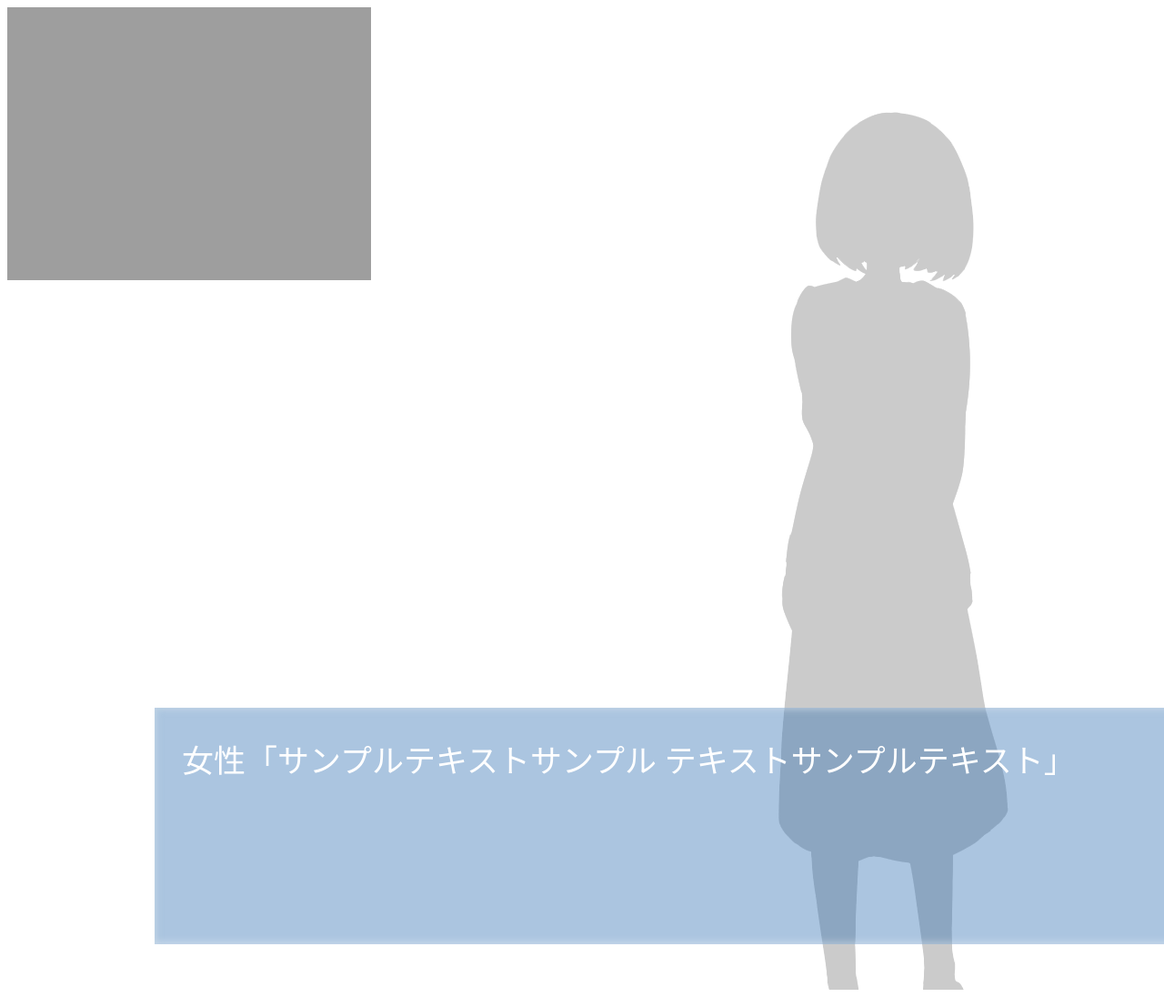
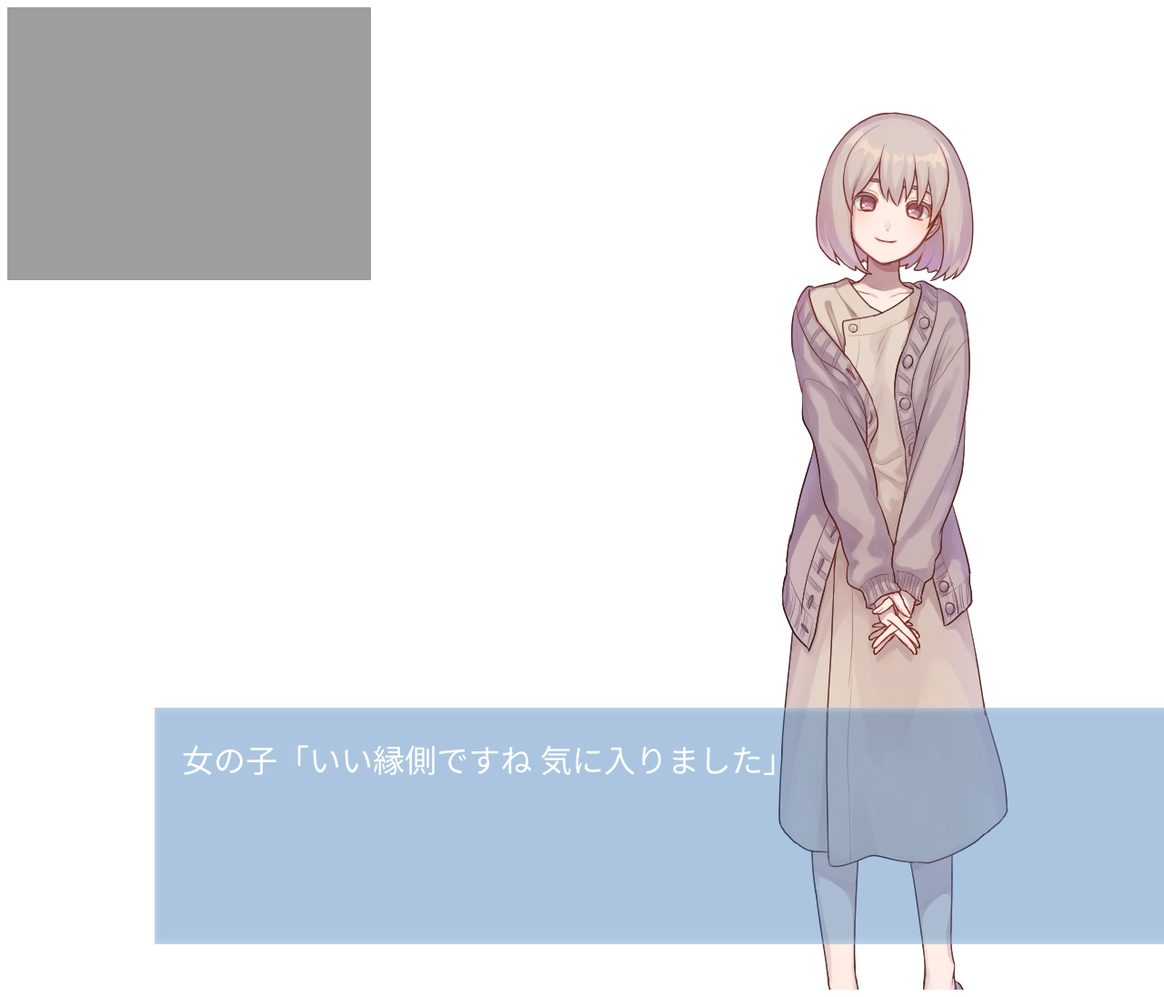
Before and after one commit to Neru-K/novelgame-javascript, a plain HTML site: page index.html in a window 1280 px wide. Shown: the top 1096 px of the page at 91% size. Drawn offline with Linux system fonts and the light colour scheme.

Commit message:
Fine-tuning.

```diff
--- a/index.html
+++ b/index.html
@@ -6,7 +6,7 @@
     <meta name="viewport" content="width=device-width, initial-scale=1.0" />
     <link href="/style/novel.css" type="text/css" rel="stylesheet" />
     <link href="/style/text_message.css" type="text/css" rel="stylesheet" />
-    <title>Document</title>
+    <title>ノベルゲーム</title>
   </head>
   <body>
     <div id="game-container">
--- a/js/main.js
+++ b/js/main.js
@@ -1,12 +1,12 @@
+//読み込み時に実行される関数
 (function () {
-  displayBGImage("/images/background/田舎の家の縁側（日中）.jpg");
-  displayCharaImage("/images/character/patient/josei_11_gray.png");
-  initRevealTextMessage(
-    "女性「サンプルテキストサンプル テキストサンプルテキスト」"
-  );
+  drawBGImage("/images/background/田舎の家の縁側（日中）.jpg");
+  drawCharaImage("/images/character/patient/josei_11_a.png");
+  initRevealTextMessage("女の子「いい縁側ですね 気に入りました」");
 })();
 
-function displayBGImage(src) {
+//背景の描画
+function drawBGImage(src) {
   const canvas = document.querySelector("#background-layer");
   const ctx = canvas.getContext("2d");
   const img = new Image();
@@ -17,7 +17,8 @@ function displayBGImage(src) {
   });
 }
 
-function displayCharaImage(src) {
+//キャラクターの描画
+function drawCharaImage(src) {
   const canvas = document.querySelector("#character-layer");
   const bgcanvas = document.querySelector("#background-layer");
   const ctx = canvas.getContext("2d");
--- a/js/revealTextMessage.js
+++ b/js/revealTextMessage.js
@@ -16,15 +16,15 @@ function initRevealTextMessage(text) {
 }
 
 function revealTextMessage(list) {
+  let timeout;
   const next = list.splice(0, 1)[0];
-  console.log(next);
   next.span.classList.add("revealed");
 
   if (list.length > 0) {
-    const timeout = setTimeout(() => {
+    timeout = setTimeout(() => {
       revealTextMessage(list);
     }, next.delayAfter);
   } else {
-    return true;
+    clearTimeout(timeout);
   }
 }
```
